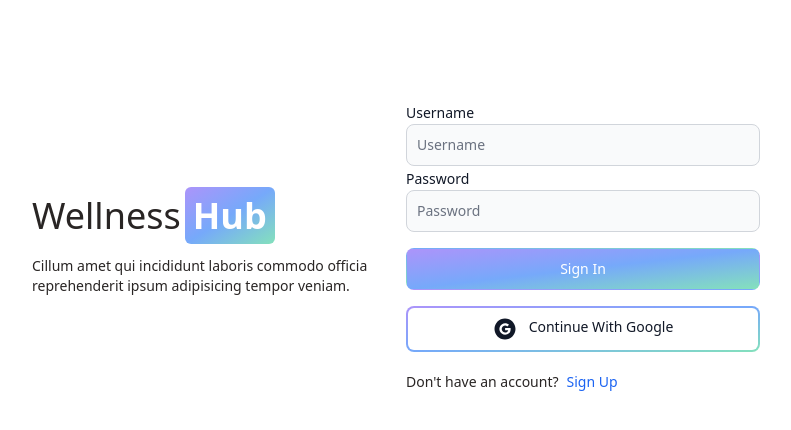
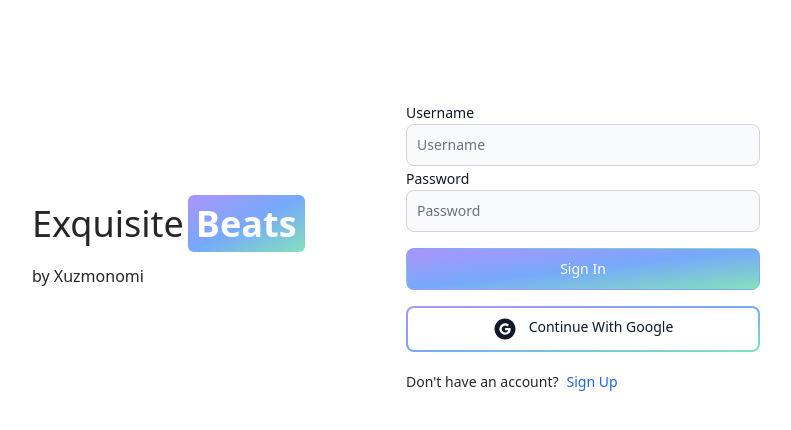
Before and after one commit to xuzmocode4-325/mern-blog, a React (Vite) app in the folder client/: page /signin in a window 1280 px wide. Shown: the top 430 px of the page, without its empty margins (244-1035 px from the left). Built offline with nearby package versions, Linux system fonts and the light colour scheme; no server answers.

Commit message:
edit signup and signin page

```diff
--- a/client/src/pages/SignIn.jsx
+++ b/client/src/pages/SignIn.jsx
@@ -47,16 +47,16 @@ const SignIn = () => {
           {/* left */}
           <div className='flex-1 md:mt-20'>
             <Link to="/" className='font-extralight dark:text-white text-4xl'>
-              Wellness
+              Exquisite
                 <span className='font-semibold px-2 ml-1 py-1 bg-gradient-to-br
                  from-purple-400 via-blue-400 to-green-300
               hover:bg-gradient-to-bl rounded-md text-white'>
-                  Hub
+                  Beats
                 </span>
             </Link>
-            <div className="text-sm mt-5">
+            <div className="text-md mt-5">
               <p>
-              Cillum amet qui incididunt laboris commodo officia reprehenderit ipsum adipisicing tempor veniam.
+              by Xuzmonomi
               </p>
             </div>
           </div>
--- a/client/src/pages/SignUp.jsx
+++ b/client/src/pages/SignUp.jsx
@@ -51,16 +51,16 @@ const SignUp = () => {
           {/* left */}
           <div className='flex-1 md:mt-20'>
             <Link to="/" className='font-extralight dark:text-white text-4xl'>
-              Wellness
+              Exquisite
                 <span className='font-semibold px-2 ml-1 py-1 bg-gradient-to-br
                  from-purple-400 via-blue-400 to-green-400
               hover:bg-gradient-to-bl rounded-md text-white' >
-                  Hub
+                  Beats
                 </span>
             </Link>
-            <div className="text-sm mt-5">
+            <div className="text-md mt-5">
               <p>
-              Cillum amet qui incididunt laboris commodo officia reprehenderit ipsum adipisicing tempor veniam.
+              by Xuzmonomi
               </p>
             </div>
           </div>
```
